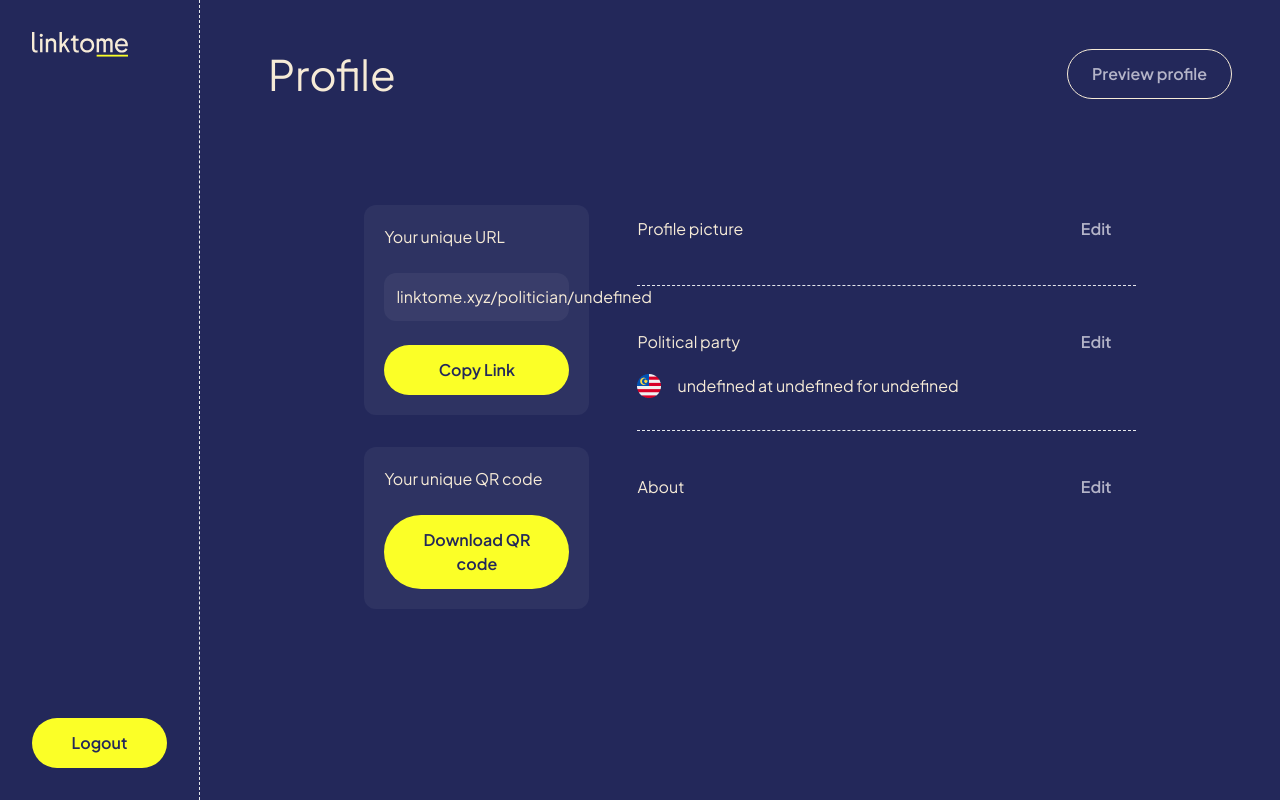
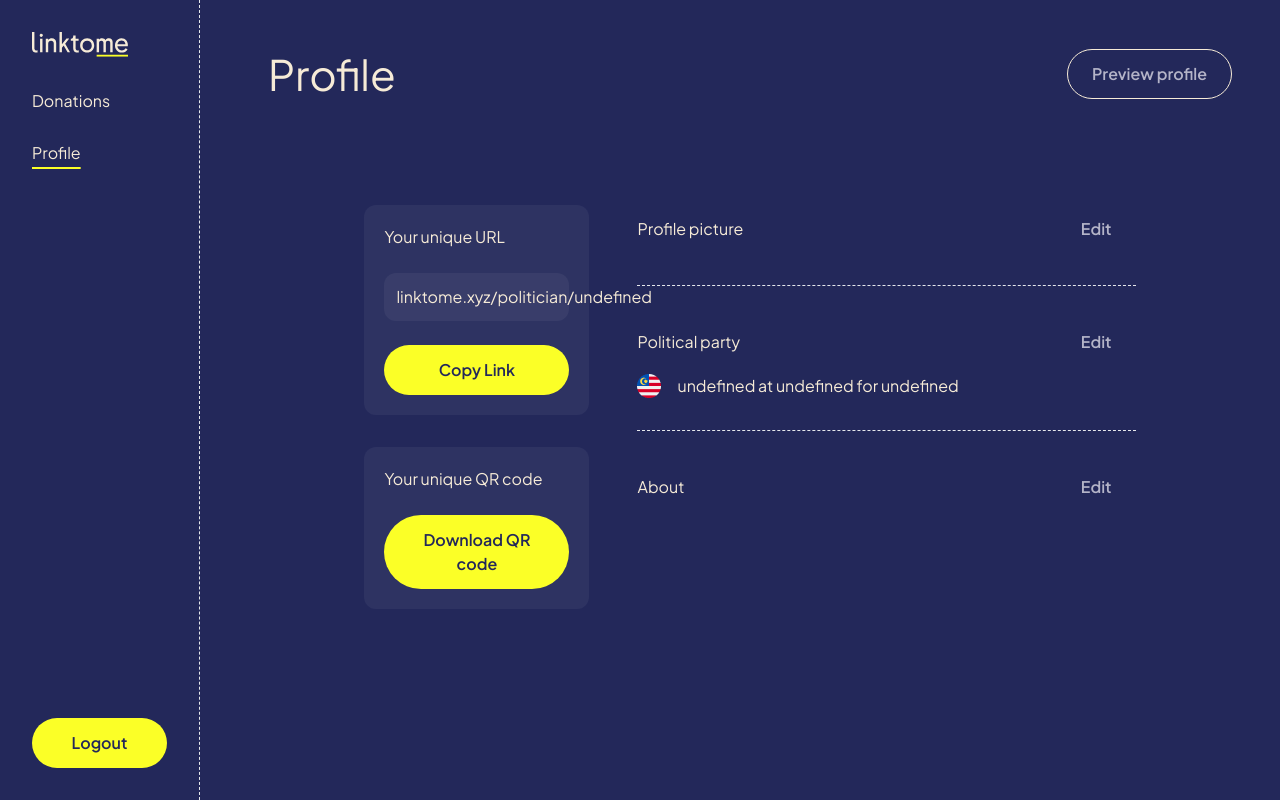
Before and after one commit to wadzee/linktome-dashboard, a Next.js app: page /profile in a window 1280 px wide. Built offline with nearby package versions, Linux system fonts and the light colour scheme; no server answers.

Commit message:
fix navbar

```diff
--- a/src/components/Navbar/Navbar.tsx
+++ b/src/components/Navbar/Navbar.tsx
@@ -84,7 +84,7 @@ export const Navbar = ({
       >
         <List className="w-full" alignItems="items-center">
           {links.map(({ image, link, isAdminOnly }, idx) => {
-            if (isAdminOnly !== user?.isAdmin) {
+            if (isAdminOnly === user?.isAdmin) {
               return null;
             }
 
@@ -147,7 +147,7 @@ export const Navbar = ({
           className="hidden h-full sm:flex"
         >
           <List className="overflow-hidden hidden sm:flex" gap="gap-6">
-            {links.map(({ label, link, isAdminOnly }, idx) => {
+            {links.map(({ label, link, isAdminOnly = false }, idx) => {
               const isActive = pathname.includes(link);
 
               if (isAdminOnly !== user?.isAdmin) {
--- a/src/styles/globals.css
+++ b/src/styles/globals.css
@@ -117,7 +117,6 @@
   }
 
   td {
-    @apply capitalize;
     @apply min-w-[200px];
     @apply w-full;
     @apply sm:w-auto;
```
